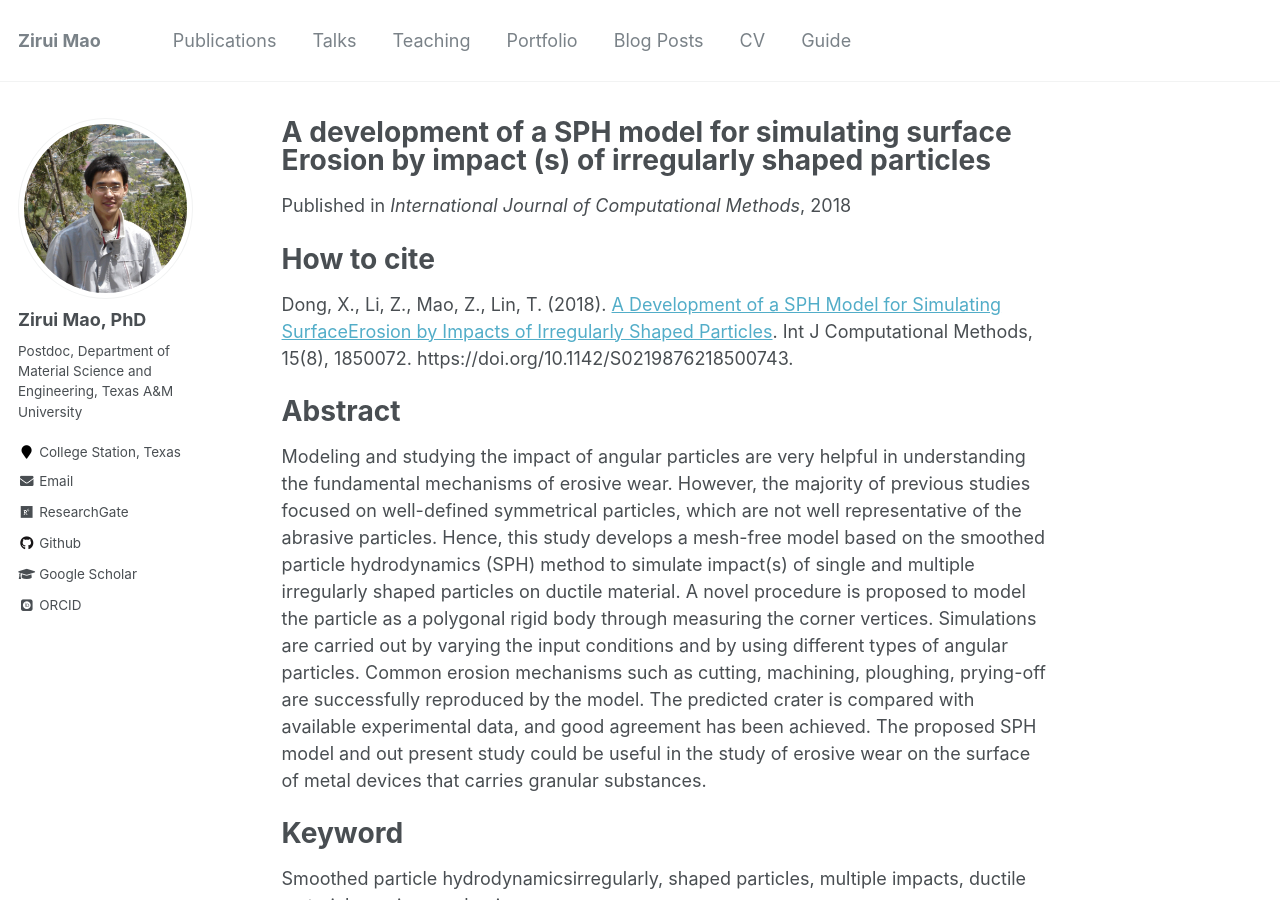
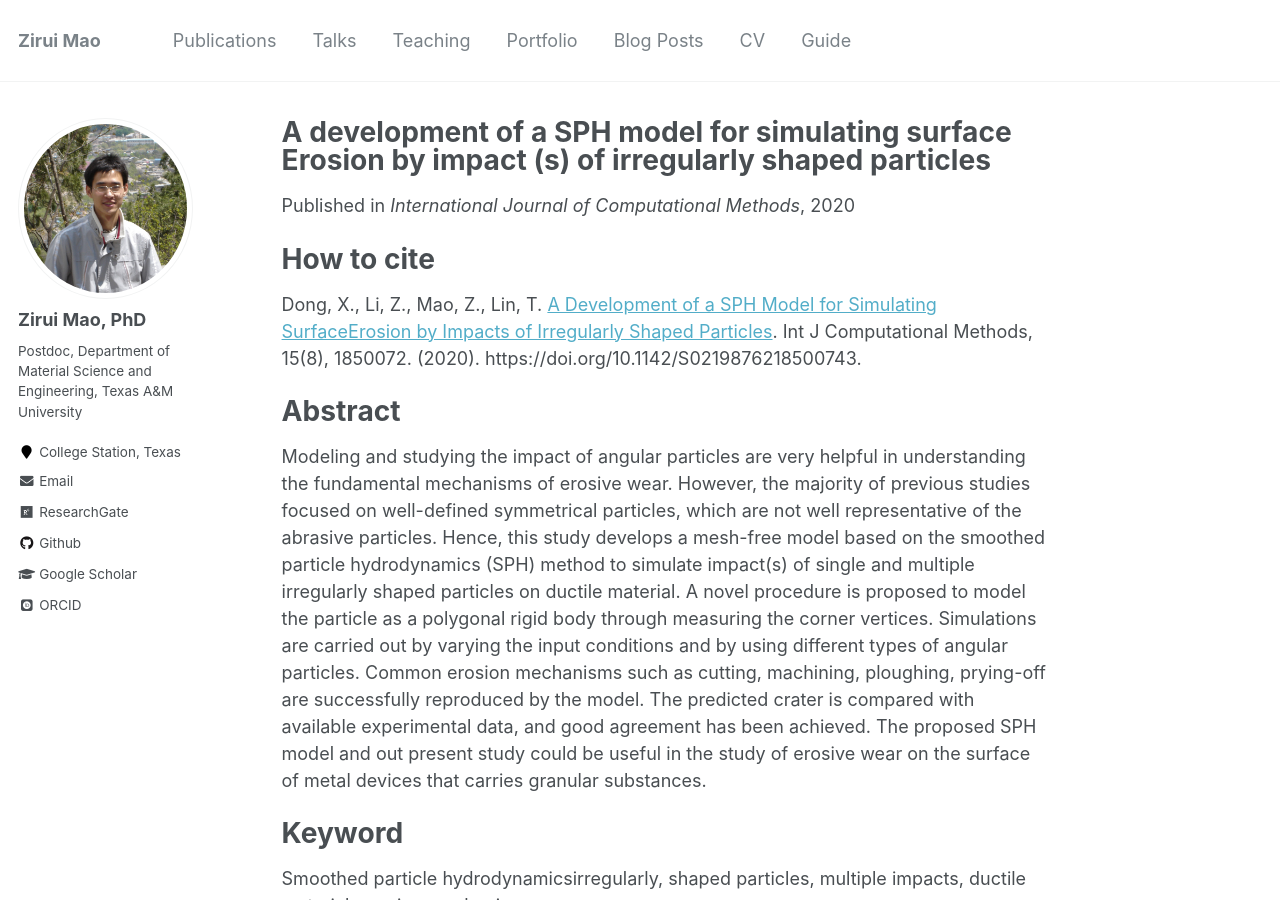
Before and after one commit to maozirui0827/maozirui.github.io, a Jekyll site: the page built from _publications/SPH_erosion_2020.md, in a window 1280 px wide and 900 px high. Built offline with Jekyll 4.4.1, drawn with Linux system fonts in a browser that asks for light colours; some web fonts are replaced.

Commit message:
Update and rename SPH_erosion_2018.md to SPH_erosion_2020.md

```diff
--- a/_publications/SPH_erosion_2018.md
+++ b/_publications/SPH_erosion_2020.md
@@ -1,13 +1,13 @@
 ---
 title: "A development of a SPH model for simulating surface Erosion by impact (s) of irregularly shaped particles"
 collection: publications
-permalink: /publications/SPH_erosion_2018
-date: 2018-12-19
+permalink: /publications/SPH_erosion_2020
+date: 2020-1-1
 venue: 'International Journal of Computational Methods'
 ---
 
 # How to cite
-Dong,  X., Li, Z., Mao,  Z., Lin, T. (2018). [A Development of a SPH Model for Simulating SurfaceErosion by Impacts of Irregularly Shaped Particles](https://www.worldscientific.com/doi/abs/10.1142/S0219876218500743). Int J Computational Methods, 15(8), 1850072. https://doi.org/10.1142/S0219876218500743.
+Dong,  X., Li, Z., Mao,  Z., Lin, T. [A Development of a SPH Model for Simulating SurfaceErosion by Impacts of Irregularly Shaped Particles](https://www.worldscientific.com/doi/abs/10.1142/S0219876218500743). Int J Computational Methods, 15(8), 1850072. (2020). https://doi.org/10.1142/S0219876218500743.
 
 # Abstract
 Modeling and studying the impact of angular particles are very helpful in understanding the fundamental mechanisms of erosive wear. However, the majority of previous studies focused on well-defined symmetrical particles, which are not well representative of the abrasive particles. Hence, this study develops a mesh-free model based on the smoothed particle hydrodynamics (SPH) method to simulate impact(s) of single and multiple irregularly shaped particles on ductile material. A novel procedure is proposed to model the particle as a polygonal rigid body through measuring the corner vertices. Simulations are carried out by varying the input conditions and by using different types of angular particles. Common erosion mechanisms such as cutting, machining, ploughing, prying-off are successfully reproduced by the model. The predicted crater is compared with available experimental data, and good agreement has been achieved. The proposed SPH model and out present study could be useful in the study of erosive wear on the surface of metal devices that carries granular substances.
```
